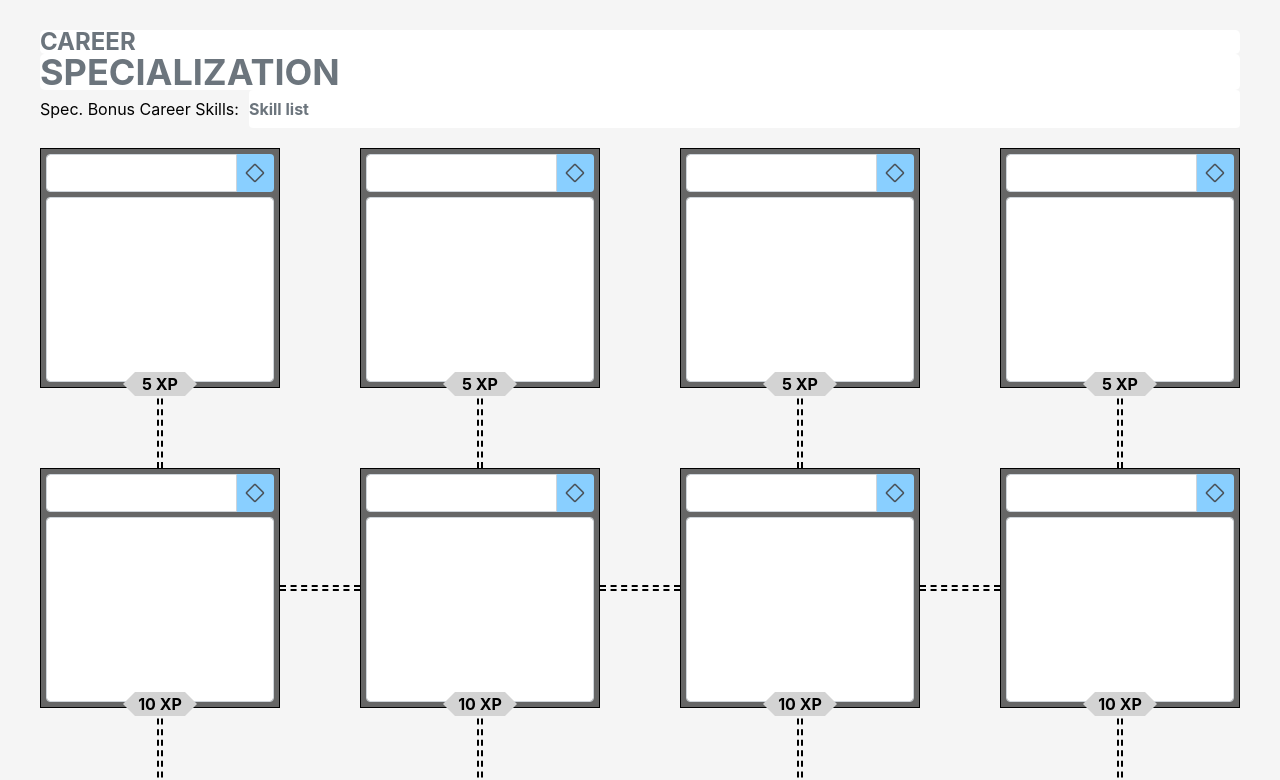
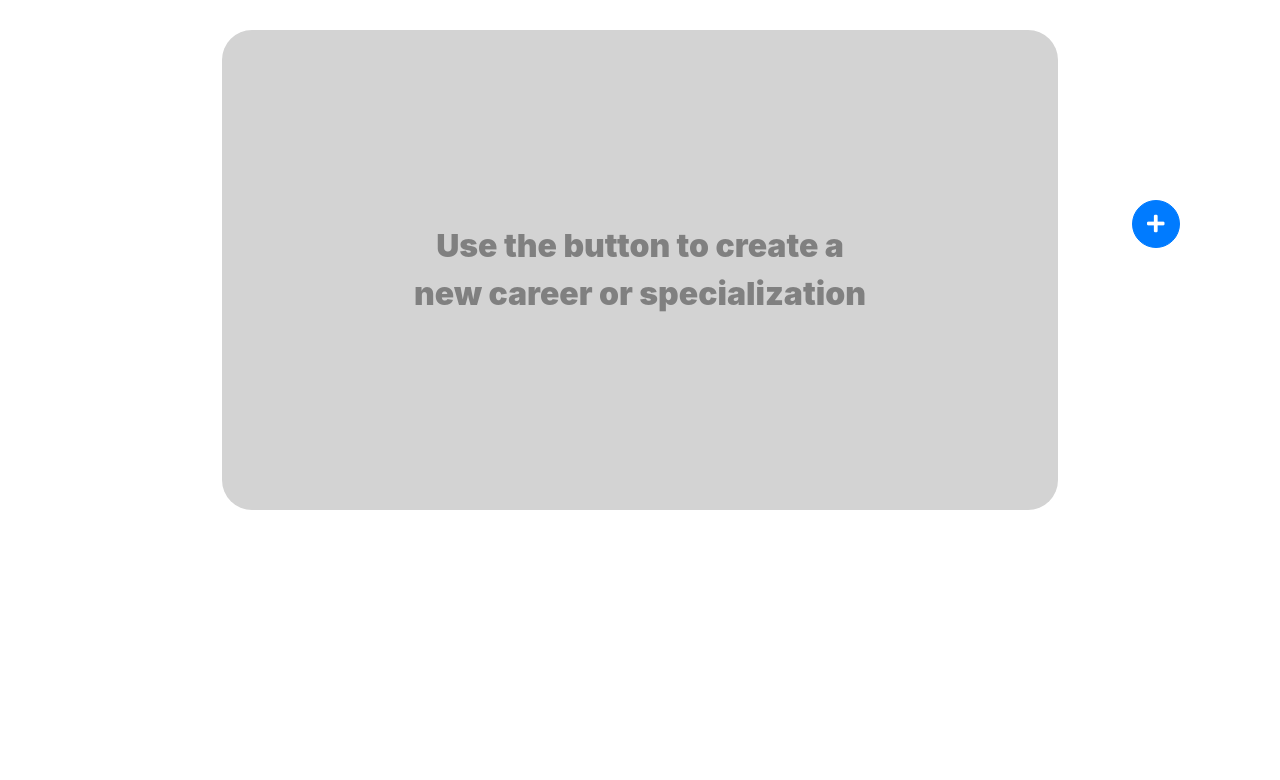
Before and after one commit to Nanyx/gen-spe-mkr, a React (Create React App) app: page / in a window 1280 px wide. Shown: the top 780 px of the page. Built offline with nearby package versions, Linux system fonts and the light colour scheme.

Commit message:
a - info save logic

```diff
--- a/src/App.css
+++ b/src/App.css
@@ -1,7 +1,7 @@
 .app {
-  background-color: whitesmoke;
+  background-color: white;
   color: black;
-  min-height: calc(100vh + 50px);
+  min-height: calc(100vh);
   width: 100%;
 }
 
@@ -10,5 +10,20 @@
   margin-right: auto;
   margin-left: auto;
   padding-top: 30px;
-  padding-bottom: 20px;
+  padding-bottom: 30px;
+  min-height: 100vh;
 }
+
+.create-info {
+  height: 100%;
+}
+
+.info-box {
+  padding: 15vw;
+  border-radius: 30px;
+  background-color: lightgray;
+  color: gray;
+  font-size: xx-large;
+  font-weight: 900;
+  text-align: center;
+}
--- a/src/App.js
+++ b/src/App.js
@@ -2,23 +2,91 @@ import React from 'react';
 
 import './App.css';
 
+import * as Menu from './components/menu';
 import Info from './components/info';
 import Tree from './components/tree';
 
+import Workbook from './models/workbook';
+import Spec from './models/spec';
+
 export default class extends React.Component {
 
+  state = {
+    workbook:null,
+    current:null
+  }
+
   componentDidMount(){
+    let workbook = window.localStorage.getItem("workbook");
+    if(!workbook){ workbook = new Workbook(); }
+    else { workbook = JSON.strignify(workbook); }
+    if(workbook.specs.legnth === 0){ workbook.specs.push(new Spec()); }
+    this.setState({workbook:workbook});
+  }
 
+  addSpec = () => {
+    let workbook = this.state.workbook;
+    let spec = new Spec();
+    workbook.specs.push(spec);
+    this.setState({workbook, current: spec.id}, this.save);
+  }
+
+  deleteSpec = () => {
+    let workbook = this.state.workbook;
+    workbook.specs = workbook.specs.filter((s)=> s.id !== this.state.current);
+    let current = workbook.specs[0] ? workbook.specs[workbook.specs.length -1].id : null;
+    this.setState({workbook, current}, this.save);
+  }
+
+  getIndex = () => {
+    return this.state.workbook.specs.findIndex((s) => s.id === this.state.current);
+  }
+
+  save = () => {
+    console.log("save", this.state.workbook);
+  }
+
+  infoChange = (info) => {
+    let workbook = this.state.workbook;
+    workbook.specs[this.getIndex()].info = info;
+    this.setState({workbook}, this.save);
+  }
+
+  treeChange = (tree) => {
+    let workbook = this.state.workbook;
+    workbook.tree = tree;
+    this.setState({workbook}, this.save);
   }
 
   render(){
     return (
       <div className="app">
+
+        <Menu.Container>
+          <Menu.Item icon="fas fa-plus" color="btn-primary" onClick={this.addSpec}/>
+          {this.state.current &&
+          <Menu.Item icon="fas fa-minus" color="btn-danger" onClick={this.deleteSpec}/>
+          }
+        </Menu.Container>
+
         <div className="main-container">
-          <Info/>
-          <Tree/>
+          {this.state.current ? (
+            <div>
+              <Info info={this.state.workbook.info} onChange={this.infoChange} />
+              <Tree onChange={this.treeChange} />
+            </div>
+          ):( <InfoBlock/> )}
         </div>
       </div>
     );
   }
 }
+
+const InfoBlock = () => (
+  <div className="d-flex justify-content-center align-items-center create-info">
+    <div className="info-box">
+      <div>Use the button to create a</div>
+      <div>new career or specialization</div>
+    </div>
+  </div>
+);
--- a/src/components/info.js
+++ b/src/components/info.js
@@ -7,14 +7,18 @@ import Info from '../models/info';
 export default class extends React.Component {
   state={...(this.props.info || new Info())}
 
+  save = () => {
+    this.props.onChange(this.state);
+  }
+
   careerChange = (career) => {
-    this.setState({career});
+    this.setState({career}, this.save);
   }
   specChange = (spec) => {
-    this.setState({spec});
+    this.setState({spec}, this.save);
   }
   skillsChange = (skills) => {
-    this.setState({skills});
+    this.setState({skills}, this.save);
   }
 
   render(){
--- /dev/null
+++ b/src/components/menu.css
@@ -0,0 +1,19 @@
+.menu {
+  position: fixed;
+  right: 100px;
+  top: 25vh;
+  z-index: 100;
+}
+
+ul.menu {
+  list-style-type: none;
+}
+
+.menu li {
+  margin-bottom:15px;
+}
+
+.menu button {
+  padding: 0.5rem 0.9rem;
+  border-radius: 40px;
+}
--- /dev/null
+++ b/src/components/menu.js
@@ -0,0 +1,17 @@
+import React from 'react';
+
+import './menu.css';
+
+export const Container = ({children}) => (
+  <ul className="menu">
+    {children}
+  </ul>
+);
+
+export const Item = ({icon, color, onClick}) => (
+  <li>
+    <button className={`btn btn-lg ${color}`} type="button" onClick={onClick}>
+      <i className={icon}/>
+    </button>
+  </li>
+);
--- a/src/components/talent.js
+++ b/src/components/talent.js
@@ -13,8 +13,7 @@ export default class extends React.Component {
   }
 
   descChange = (desc) => {
-    this.setState({desc});
-    //this.props.onChange(talent);
+    this.setState({desc}, ()=>this.props.onChange(this.state));
   }
   nameChange = (name) => {
     this.setState({name});
@@ -35,11 +34,11 @@ export default class extends React.Component {
       case 'c': return 15;
       case 'd': return 20;
       case 'e': return 25;
+      default: return;
     }
   }
 
   render(){
-    console.log(this.state);
     return (
       <div className="talent flex-column">
         <Group.Container>
--- a/src/components/tree.js
+++ b/src/components/tree.js
@@ -15,7 +15,7 @@ export default () => (
       return (
         <div key={segment.i}>
           {segment.i.split("-")[0].length === 1 ? (
-            <Talent segID={segment.i}/>
+            <Talent segID={segment.i} onChange={()=>{}/*this.props.treeChange*/}/>
           ):(
             segment.i[0] === segment.i[3] ? (
               <Line.HLine/>
--- /dev/null
+++ b/src/models/spec.js
@@ -0,0 +1,18 @@
+class Info {
+  career="";
+  spec="";
+  skills="";
+}
+
+class Tree {
+  talents=[];
+  lines=[];
+}
+
+export default class {
+  info = new Info();
+  tree = new Tree();
+  constructor(){
+    this.id = Date.now();
+  }
+}
--- /dev/null
+++ b/src/models/workbook.js
@@ -0,0 +1,6 @@
+export default class {
+  specs = [];
+  constructor(){
+    this.id = Date.now();
+  }
+}
```
